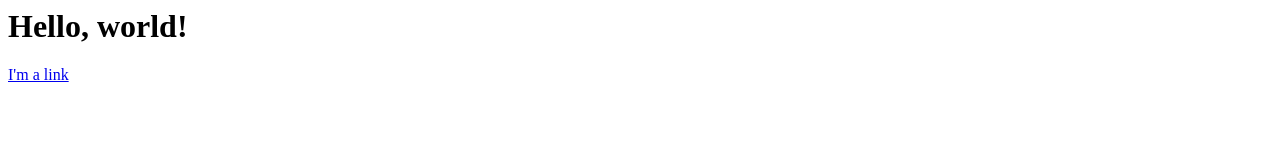
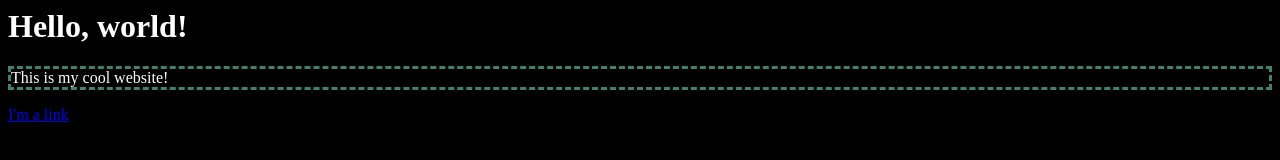
Before and after one commit to WIL2234917/WIL2234917.github.io, a plain HTML site: page index.html in a window 1280 px wide. Drawn offline with Linux system fonts and the light colour scheme.

Commit message:
Update index.html

```diff
--- a/index.html
+++ b/index.html
@@ -1,6 +1,16 @@
 <html>
   <body>
     <h1>Hello, world!</h1>
-    <a href="/about.html">I'm a link</a>
-  </body>
+    <p>This is my cool website!</p>
+      <a href="/about.html">I'm a link</a>
+        </body>
+          <style>
+            body {
+              background-color: black;
+              color: white;
+            }
+            p {
+              border: #40826D dashed;
+            }
+          </style>
 </html>
```
